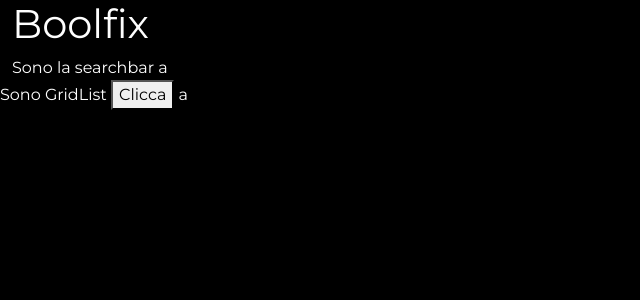
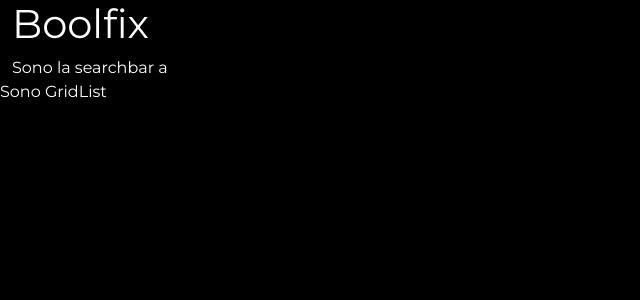
Before and after one commit to davidechon/vue-boolflix, a Vue app: page / in a window 1280 px wide. Shown: the top 300 px of the page, without its empty margins (0-640 px from the left). Built offline with nearby package versions, Linux system fonts and the light colour scheme.

Commit message:
aggiornato store

```diff
--- a/src/components/GridList.vue
+++ b/src/components/GridList.vue
@@ -1,13 +1,15 @@
 <template>
   <section>
     Sono GridList
-    <button @click="leggi">Clicca</button>
+    <!-- <button @click="leggi">Clicca</button> -->
     {{ mySearch }}
   </section>
 </template>
 
 <script>
-import state from '../store.js'
+// import state from '../store.js'
+// import {state, actions} from '../store.js'
+
 export default {
   nome: 'GridList',
   data(){
@@ -16,14 +18,14 @@
     }
   },
   computed:{
-    mySearch(){
-      return state.search
-    }
+    // mySearch(){
+    //   return state.search
+    // }
   },
   methods:{
-    leggi(){
-      state.search = 'aaaaa';
-    }
+    // leggi(){
+    //   state.search = 'aaaaa';
+    // }
   }
 }
 </script>
```
Also changed, not shown: src/store.js (+20 -1 lines).
